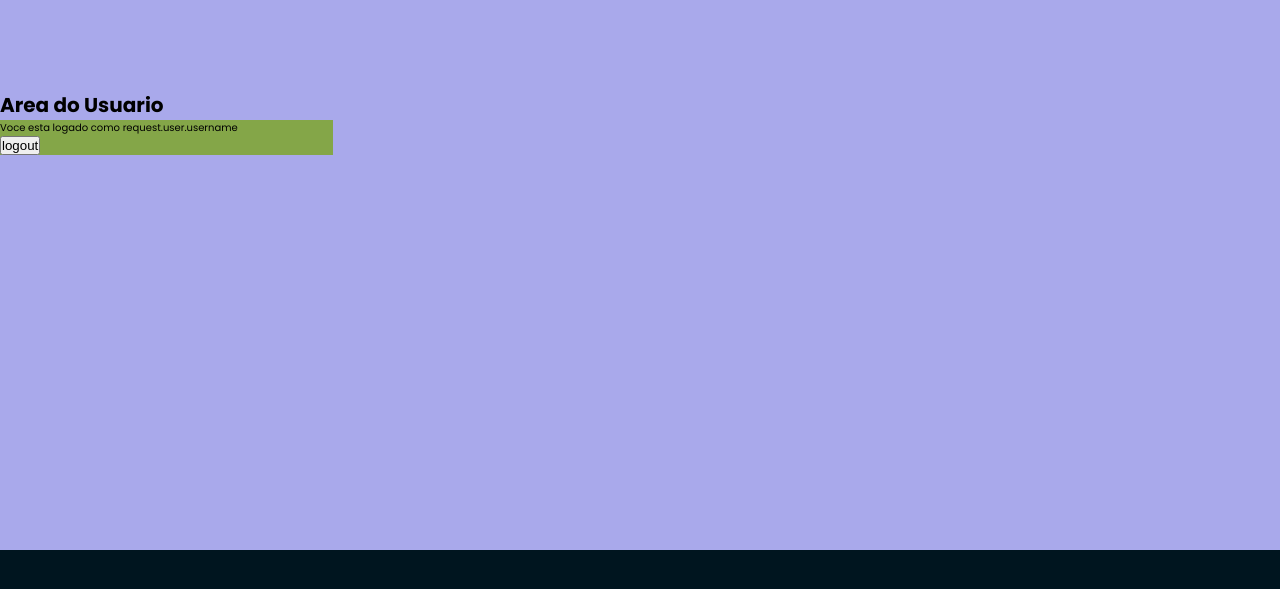
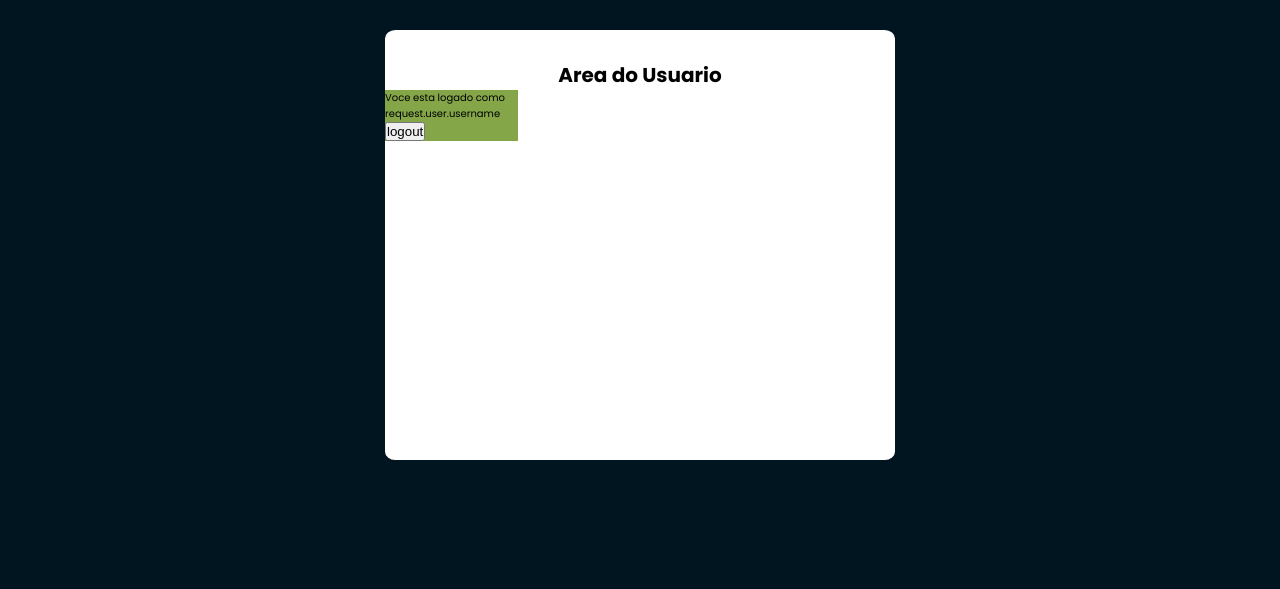
Before and after one commit to josemaria1998/Katu_experiencia, a Django app: template ambientekatu/projectkatu/usuarios/templates/pages/area_usuario_view.html in a window 1280 px wide. Shown: the part 70-659 px from the top of the page. Run offline with Django 4.2, Linux system fonts and the light colour scheme; the template is opened without the code that fills it, so the values that code supplies are empty.

Commit message:
alterei o forms.css

```diff
--- a/ambientekatu/projectkatu/katu/static/css/forms.css
+++ b/ambientekatu/projectkatu/katu/static/css/forms.css
@@ -10,14 +10,43 @@
   }
 
   .css-forms{
-    padding-top: 90px;
-    width:100%;
-    height:550px;
-    background-color: rgb(169, 169, 235);
-
+    padding-top: 30px;
+    height:430px;
+    background-color: white;
+    width: 510px;
+    margin-left: auto;
+    margin-right: auto;
+    margin-top: 30px;
+    border-radius: 2%;
   }
 
-  .div_helptext{
+.css-forms h1 {
+text-align: center;
+}
+
+
+.div_forms{
+  margin-top: 2%;
+  margin-left: auto;
+  margin-right: auto;
+  width: 400px;
+  height: 360px;
+  text-transform: uppercase;
+  font-size: 13px;
+  text-align: justify;
+}
+
+.menu-area-usuario{
+  width: 26%;
+  background-color: #84a648;
+  float: left;
+}
+
+
+
+
+/* div pra funções do django */
+.div_helptext{
     color: #747375;
     font-weight: bold;
   }
@@ -26,20 +55,12 @@
     color: red;
     font-weight: bold;
 }
-
-.div_forms{
-  margin-left: auto;
-  margin-right: auto;
-  border: 2px black solid;
-}
-
 .div_sucess{
   color: green;
   font-weight: bold;
 }
 
-.menu-area-usuario{
-  width: 26%;
-  background-color: #84a648;
-  float: left;
+
+.div_text{
+  color: red;
 }
```
Also changed, not shown: ambientekatu/projectkatu/usuarios/forms.py (+5 -6 lines), ambientekatu/projectkatu/usuarios/templates/pages/register_view.html (+6 -1 lines), ambientekatu/projectkatu/db.sqlite3.
